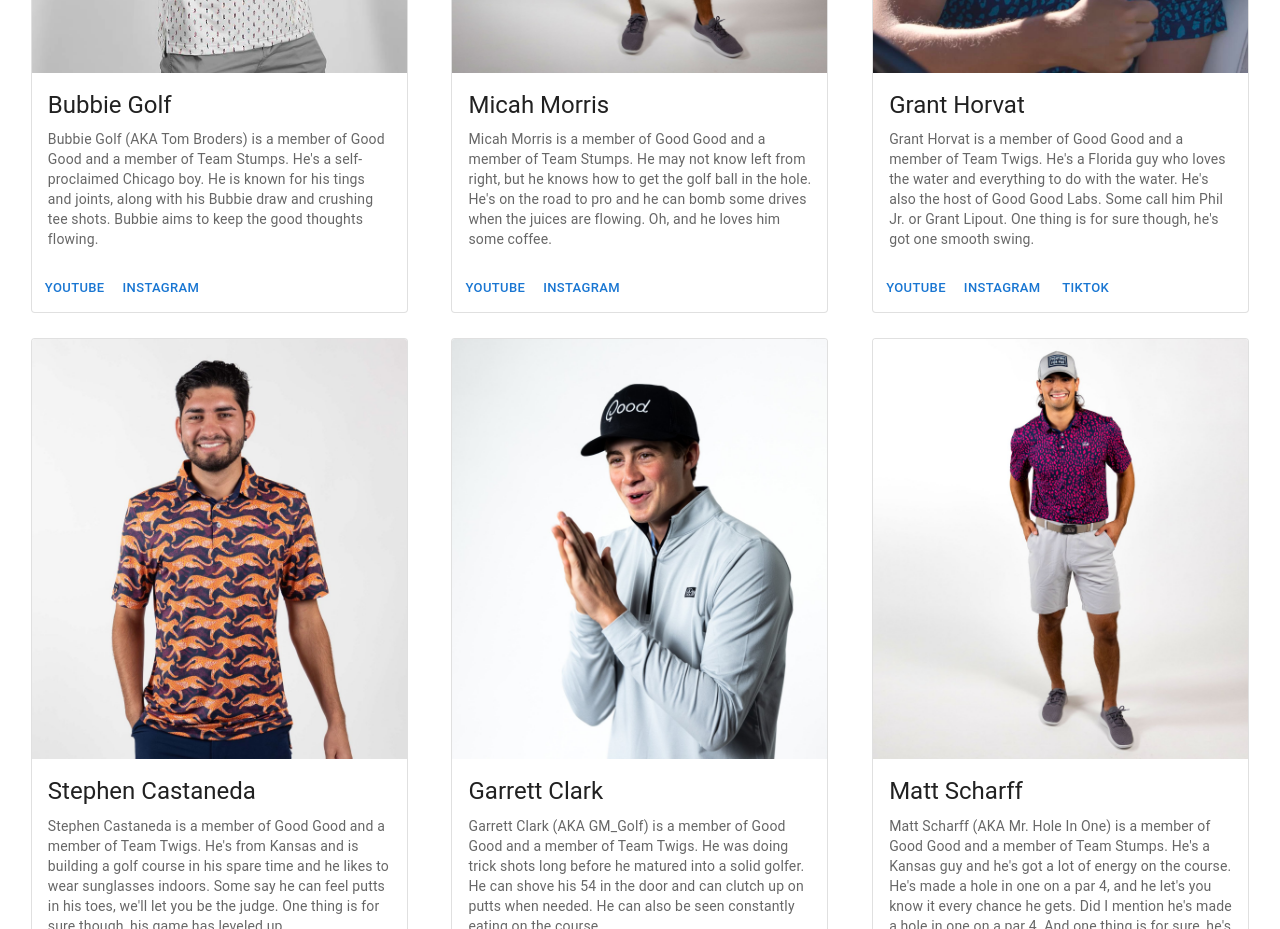
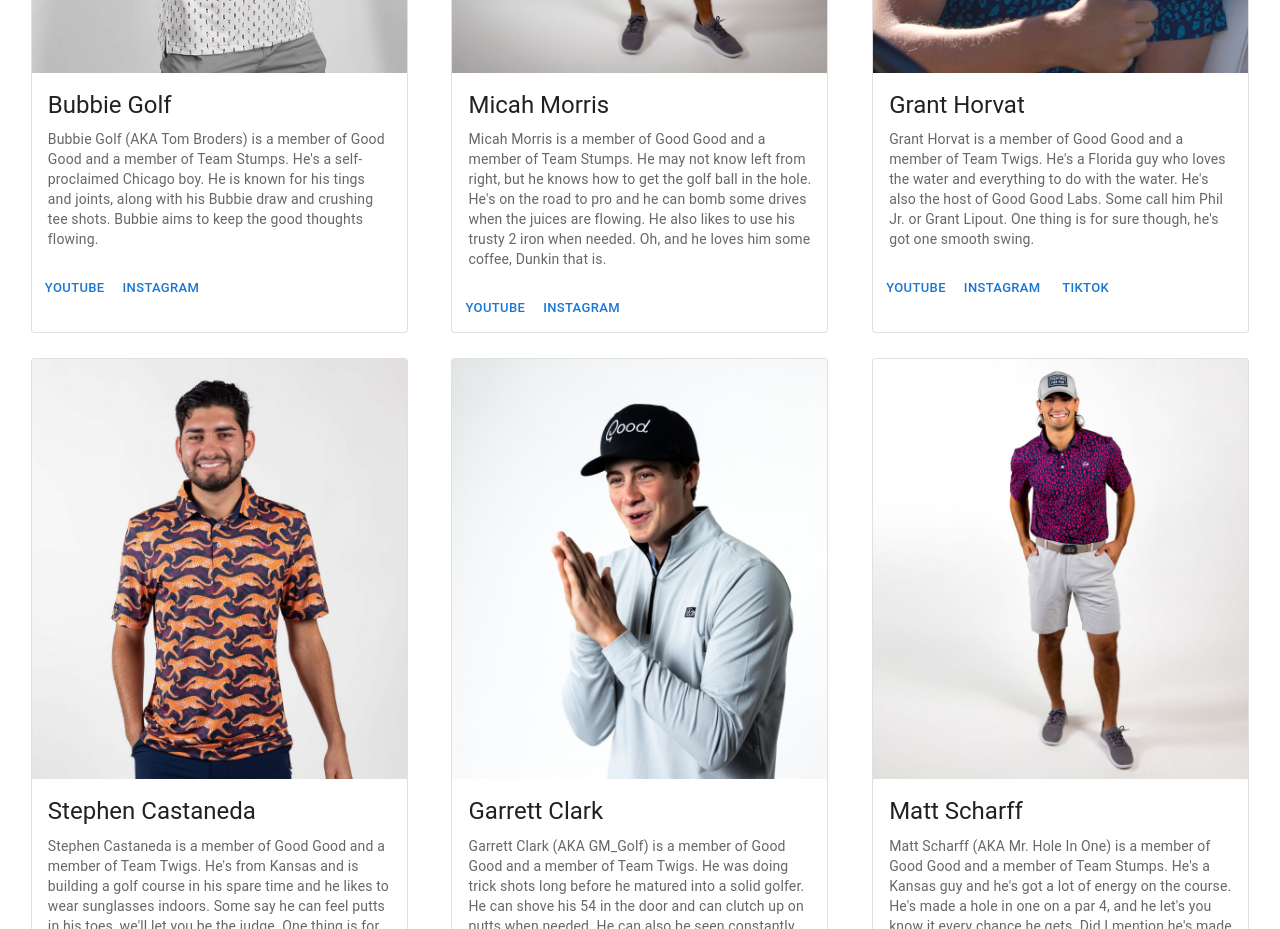
Before and after one commit to hbrashid/goodgood, a React (Create React App) app: page / in a window 1280 px wide. Shown: the part 1600-2529 px from the top of the page. Built offline with nearby package versions, Linux system fonts and the light colour scheme.

Commit message:
bio edit

```diff
--- a/src/micahCard.js
+++ b/src/micahCard.js
@@ -21,7 +21,7 @@
           Micah Morris
         </Typography>
         <Typography variant="body2" color="text.secondary">
-        Micah Morris is a member of Good Good and a member of Team Stumps. He may not know left from right, but he knows how to get the golf ball in the hole. He's on the road to pro and he can bomb some drives when the juices are flowing. Oh, and he loves him some coffee.
+        Micah Morris is a member of Good Good and a member of Team Stumps. He may not know left from right, but he knows how to get the golf ball in the hole. He's on the road to pro and he can bomb some drives when the juices are flowing. He also likes to use his trusty 2 iron when needed. Oh, and he loves him some coffee, Dunkin that is.
         </Typography>
       </CardContent>
       <CardActions>
```
